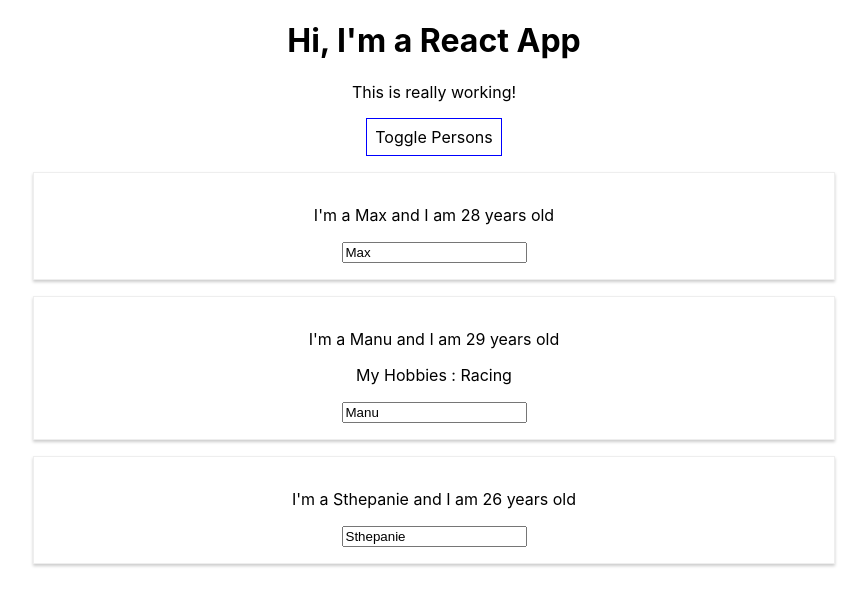
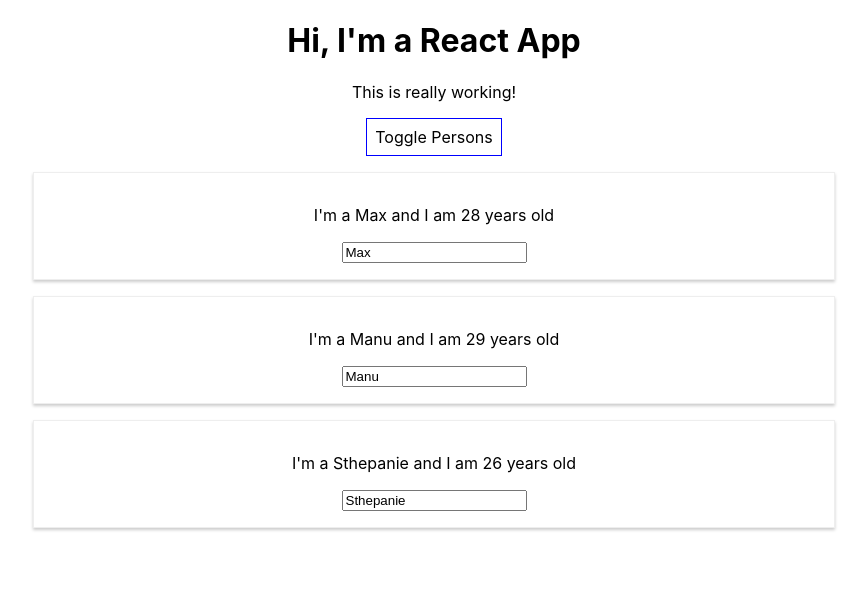
Before and after one commit to dimaswiranata/ReactApp, a React (Create React App) app in the folder react-complete-guide/: page / in a window 1280 px wide. Both pictures are taken after a click on the button "Toggle Persons". Shown: the top 606 px of the page, without its empty margins (206-1073 px from the left). Built offline with nearby package versions, Linux system fonts and the light colour scheme.

Commit message:
Updating State Immutably

```diff
--- a/react-complete-guide/src/App.js
+++ b/react-complete-guide/src/App.js
@@ -3,36 +3,26 @@ import './App.css';
 import Person from './Person/Person';
 
 const App = props => {
-  const [ personsState, setPersonsState ] = useState({
-    persons: [
+  const [ personsState, setPersonsState ] = useState([
     { name: 'Max', age: 28 },
     { name: 'Manu', age: 29 },
     { name: 'Sthepanie', age: 26 }
-    ],
-    otherState: 'some other value'
-  });
+  ]);
 
   const [showPersons, setShowPersons] = useState(false);
 
-  const switchNameHandler = (newName) => {
-    console.log('Was clicked!');
-    setPersonsState({
-      persons: [
-        { name: newName, age: 28 },
-        { name: 'Manu', age: 29 },
-        { name: 'Sthepanie', age: 26 }
-      ]
-    });
-  };
-
   const nameChangedHandler = (event) => {
-    setPersonsState({
-      persons: [
+    setPersonsState([
       { name: 'Max', age: 28 },
       { name: event.target.value, age: 29 },
       { name: 'Sthepanie', age: 26 }
-      ]
-    });
+    ]);
+  };
+
+  const deletePersonHandler = (index) => {
+    const persons = [...personsState];
+    persons.splice(index, 1);
+    setPersonsState(persons);
   };
 
   const togglePersonsHandler = () => {
@@ -53,22 +43,15 @@ const App = props => {
   if (showPersons) {
     persons = (
       <div>
+        {personsState.map((person, index) =>{
+          return (
             <Person
-          name={personsState.persons[0].name}
-          age={personsState.persons[0].age}
+              click={() => deletePersonHandler(index)}
+              name={person.name}
+              age={person.age}
             />
-        <Person
-          name={personsState.persons[1].name}
-          age={personsState.persons[1].age}
-          click={switchNameHandler.bind(this, 'Max!')}
-          changed={nameChangedHandler}
-        >
-          My Hobbies : Racing
-        </Person>
-        <Person
-          name={personsState.persons[2].name}
-          age={personsState.persons[2].age}
-        />
+          )
+        })}
       </div>
     );
   }
```
Lines whose indentation alone changed are shown as unchanged.
